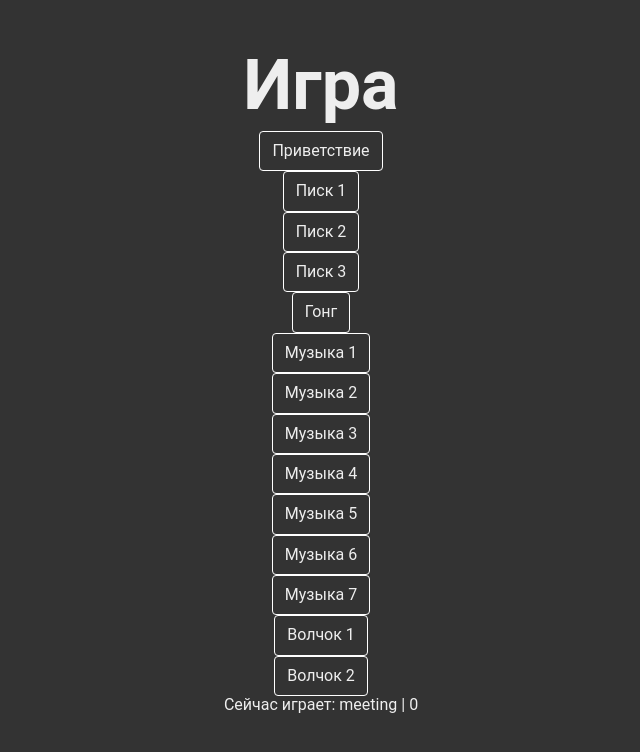
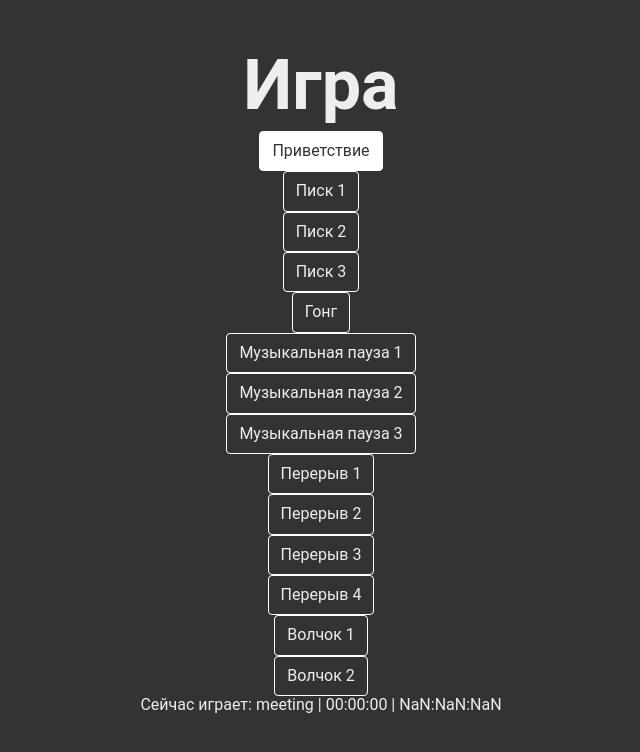
Before and after one commit to nastybits/quiz, a Vue app in the folder app/: page /game in a window 1280 px wide. Both pictures are taken after a click on the button "Приветствие". Shown: the top 752 px of the page, without its empty margins (319-959 px from the left). Built offline with nearby package versions, Linux system fonts and the light colour scheme.

Commit message:
Closes #17

```diff
--- a/app/src/components/TheGame.vue
+++ b/app/src/components/TheGame.vue
@@ -8,48 +8,55 @@
   <template v-if="audio.tracks.value">
     <QBtn
         v-for="(track, i) of audio.tracks.value"
-        :label="track.title"
+        :label="track.title+' '+(track.duration ? getTime(track.duration) : '')"
         :title="track.title"
         :key="i"
+        :class="{ active: track.isPlaying }"
         @click="track.toggle()"
     />
   </template>
-  <div v-if="audio.currentTrack.value">Сейчас играет: {{ audio.currentTrack.value.name }} | {{ audio.currentTrack.value.duration }}</div>
+  <div v-if="audio.currentTrack && audio.currentTrack.value">
+    Сейчас играет: {{ audio.currentTrack.value.name }} | {{ getTime(audio.currentTrack.value.time) }} | {{ getTime(audio.currentTrack.value.duration) }}</div>
 </template>
 
 <script setup>
 import QBtn from "@/components/ui/QBtn.vue"
 import { useAudio } from "@/composables/audio"
 
-const files = [
+const audio = useAudio([
   {name: "meeting", title: "Приветствие", src: "meeting.mp3"},
   {name: "sig1", title: "Писк 1", src: "sig1.mp3"},
   {name: "sig2", title: "Писк 2", src: "sig2.mp3"},
   {name: "sig3", title: "Писк 3", src: "sig3.mp3"},
   {name: "gong", title: "Гонг", src: "gong.mp3"},
-  {name: "music1", title: "Музыка 1", src: "music1.mp3"},
-  {name: "music2", title: "Музыка 2", src: "music2.mp3"},
-  {name: "music3", title: "Музыка 3", src: "music3.mp3"},
-  {name: "pause1", title: "Музыка 4", src: "pause1.mp3"},
-  {name: "pause2", title: "Музыка 5", src: "pause2.mp3"},
-  {name: "pause3", title: "Музыка 6", src: "pause3.mp3"},
-  {name: "pause4", title: "Музыка 7", src: "pause4.mp3"},
+  {name: "music1", title: "Музыкальная пауза 1", src: "music1.mp3"},
+  {name: "music2", title: "Музыкальная пауза 2", src: "music2.mp3"},
+  {name: "music3", title: "Музыкальная пауза 3", src: "music3.mp3"},
+  {name: "pause1", title: "Перерыв 1", src: "pause1.mp3"},
+  {name: "pause2", title: "Перерыв 2", src: "pause2.mp3"},
+  {name: "pause3", title: "Перерыв 3", src: "pause3.mp3"},
+  {name: "pause4", title: "Перерыв 4", src: "pause4.mp3"},
   {name: "volchok", title: "Волчок 1", src: "volchok.mp3"},
   {name: "volchok2", title: "Волчок 2", src: "volchok2.mp3"}
-]
+])
 
-const audio = useAudio(files)
-function toggle(track) {
-  if (audio.currentTrack.value && track.name === audio.currentTrack.value.name) {
-    audio.currentTrack.value.stop()
-    return
-  }
-  audio.stopAll()
-  track.play()
+function getTime(sec) {
+  const t = []
+  t[0] = Math.floor(sec % 60)
+  t[1] = Math.floor(sec / 60 % 60)
+  t[2] = Math.floor( sec / 60 / 60)
+  t.forEach((el, i) => {
+    if (el < 10) {
+      t[i] = "0" + el
+    }
+  })
+  return `${t[2]}:${t[1]}:${t[0]}`
 }
-
 </script>
 
 <style scoped>
-
+.q-btn.active {
+  background: white;
+  color: #333;
+}
 </style>
--- a/app/src/composables/audio.js
+++ b/app/src/composables/audio.js
@@ -28,6 +28,7 @@ export function useAudio(files) {
     for (const track of tracks.value) {
       track.el.pause()
       track.el.currentTime = 0.0
+      track.isPlaying = false
     }
     currentTrack.value = null
   }
@@ -42,19 +43,27 @@ export function useAudio(files) {
       audio.style.display = "none"
       audio.addEventListener("timeupdate", (e) => {
         if (currentTrack.value) {
-          currentTrack.value.duration = e.target.currentTime
+          currentTrack.value.time = e.target.currentTime
         }
       })
-      audio.addEventListener("ended", () => {
-        currentTrack.value = null
+      audio.addEventListener("play", (e) => {
+        currentTrack.value.duration = e.target.duration
+      })
+      audio.addEventListener("durationchange", e => {
+        const tmp = tracks.value.find(el => el.name === f.name)
+        if (tmp) {
+          tmp.duration = e.target.duration
+        }
       })
       tracks.value.push({
         name: f.name,
         title: f.title,
         el: body.appendChild(audio),
         isPlaying: false,
-        duration: 0,
+        time: 0,
+        duration: audio.duration,
         play: function() {
+          stopAll()
           currentTrack.value = this
           this.isPlaying = true
           this.el.play()
@@ -86,6 +95,7 @@ export function useAudio(files) {
         el.remove()
       }
     }
+    // Удаляем ссылки на элементы, чтобы удалить слушателей событий
     tracks.value = []
   })
 
```
